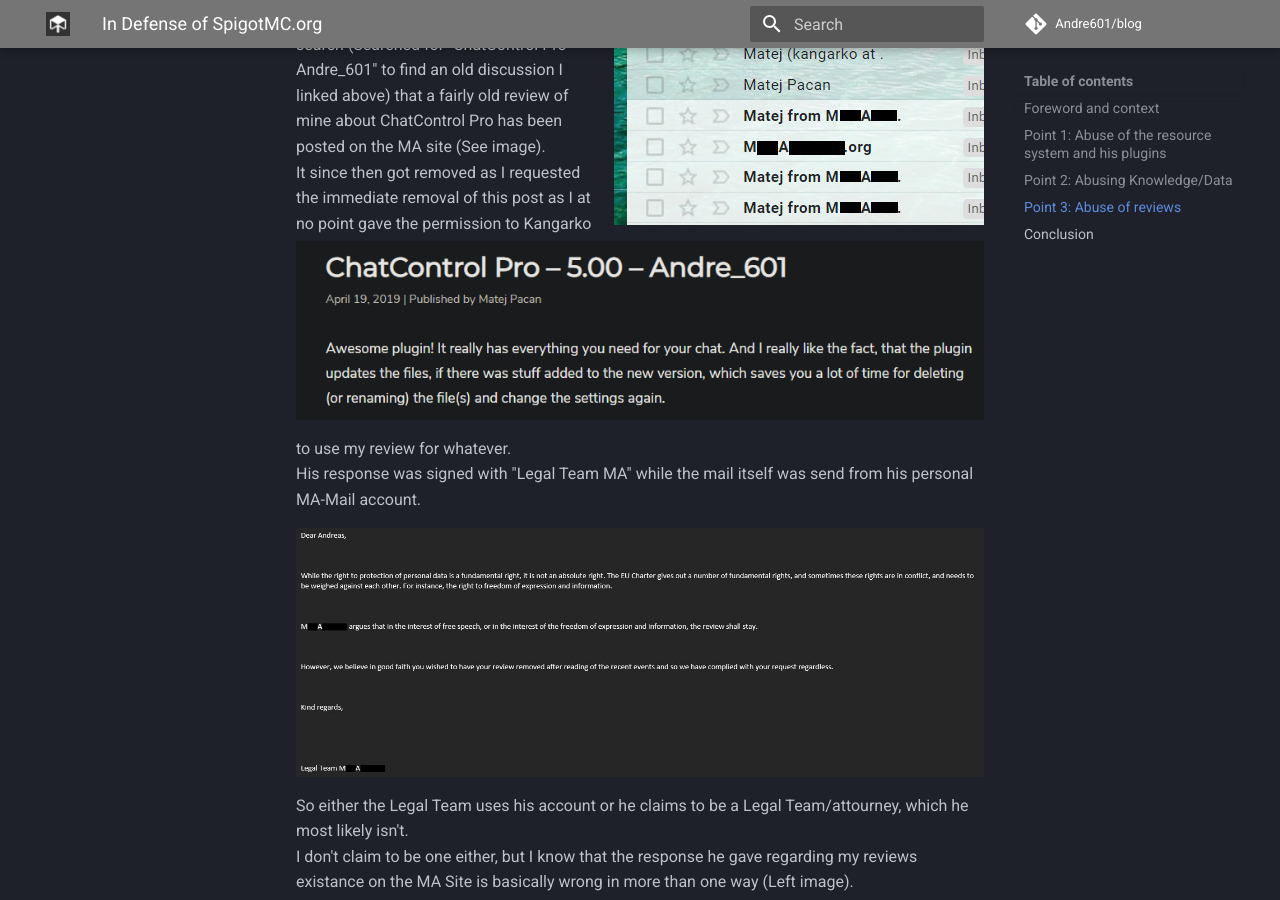
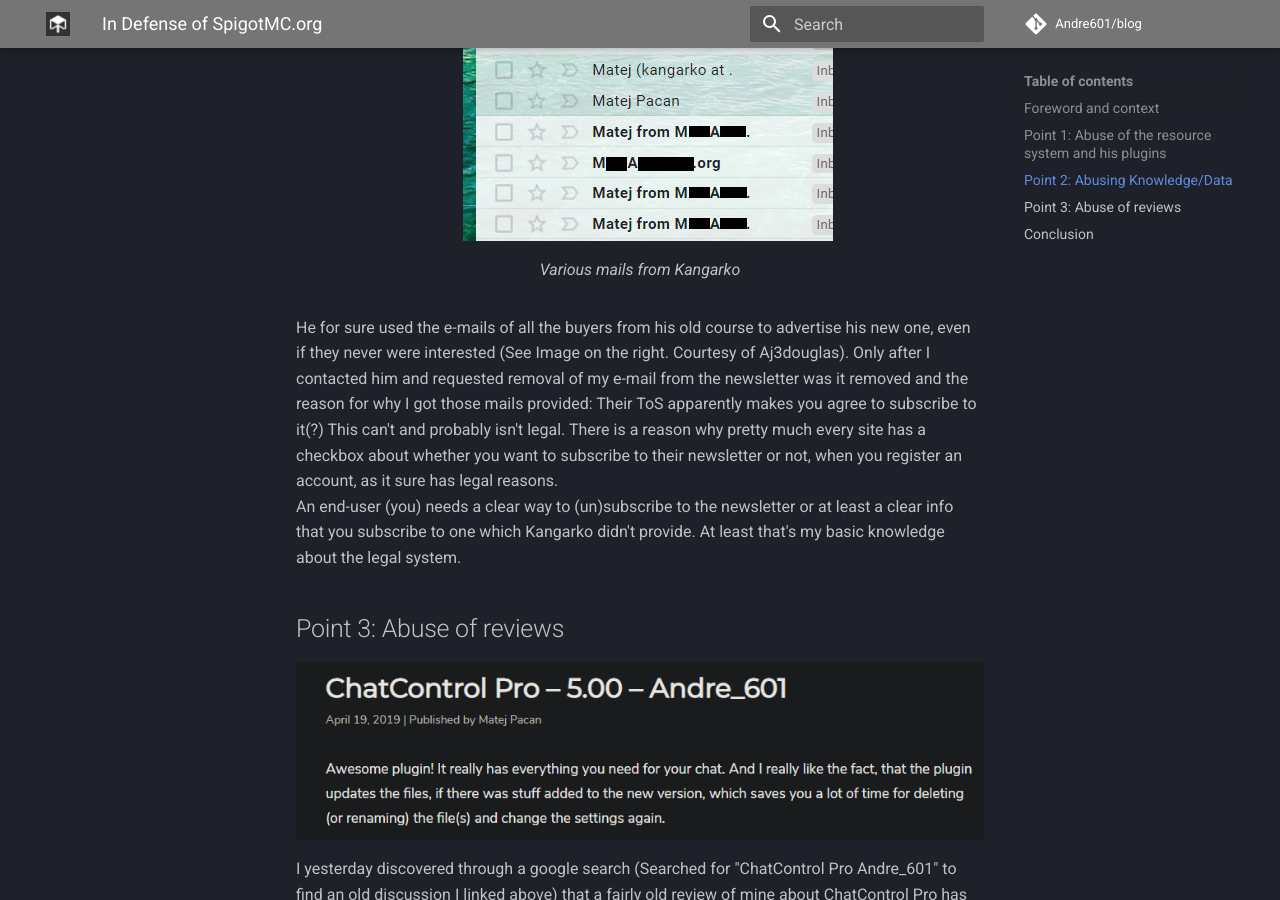
Before and after one commit to Andre601/blog, an MkDocs documentation site: the page built from docs/posts/in-defense-of-spigotmc.md, in a window 1280 px wide and 900 px high, scrolled down 2504 px. Built offline with MkDocs 1.6.1 and Material for MkDocs 9.7.7, drawn with Linux system fonts in a browser that asks for light colours; comment, search, counter and statistics services are not loaded.

Commit message:
Update in-defense-of-spigotmc.md

```diff
--- a/docs/posts/in-defense-of-spigotmc.md
+++ b/docs/posts/in-defense-of-spigotmc.md
@@ -46,7 +46,10 @@
 Well, he most likely got it through either PayPal (Looking at latest transactions) or even worse used the data of people he had from his very first (or the MA) courses to contact them.
 I on my part go with second option as I myself received a "newsletter" I never signed up for from him, which constantly was about MA. I never signed up for MA and wondered why I suddenly got mails from that Domain. My thought imediatally went towards his old course that I signed up for (Yes I know. I regret this decision to this day).
 
-![exhibit a](/blog/assets/img/posts/in-defense-of-spigotmc/exhibit-a.jpg){: align=right }
+<figure>
+    <img src="/blog/assets/img/posts/in-defense-of-spigotmc/exhibit-a.jpg" alt="exhibit a" align="right" />
+    <figcaption>Various mails from Kangarko</figcaption>
+</figure>
 
 He for sure used the e-mails of all the buyers from his old course to advertise his new one, even if they never were interested (See Image on the right. Courtesy of Aj3douglas). Only after I contacted him and requested removal of my e-mail from the newsletter was it removed and the reason for why I got those mails provided: Their ToS apparently makes you agree to subscribe to it(?) This can't and probably isn't legal. There is a reason why pretty much every site has a checkbox about whether you want to subscribe to their newsletter or not, when you register an account, as it sure has legal reasons.
 An end-user (you) needs a clear way to (un)subscribe to the newsletter or at least a clear info that you subscribe to one which Kangarko didn't provide. At least that's my basic knowledge about the legal system.
```
